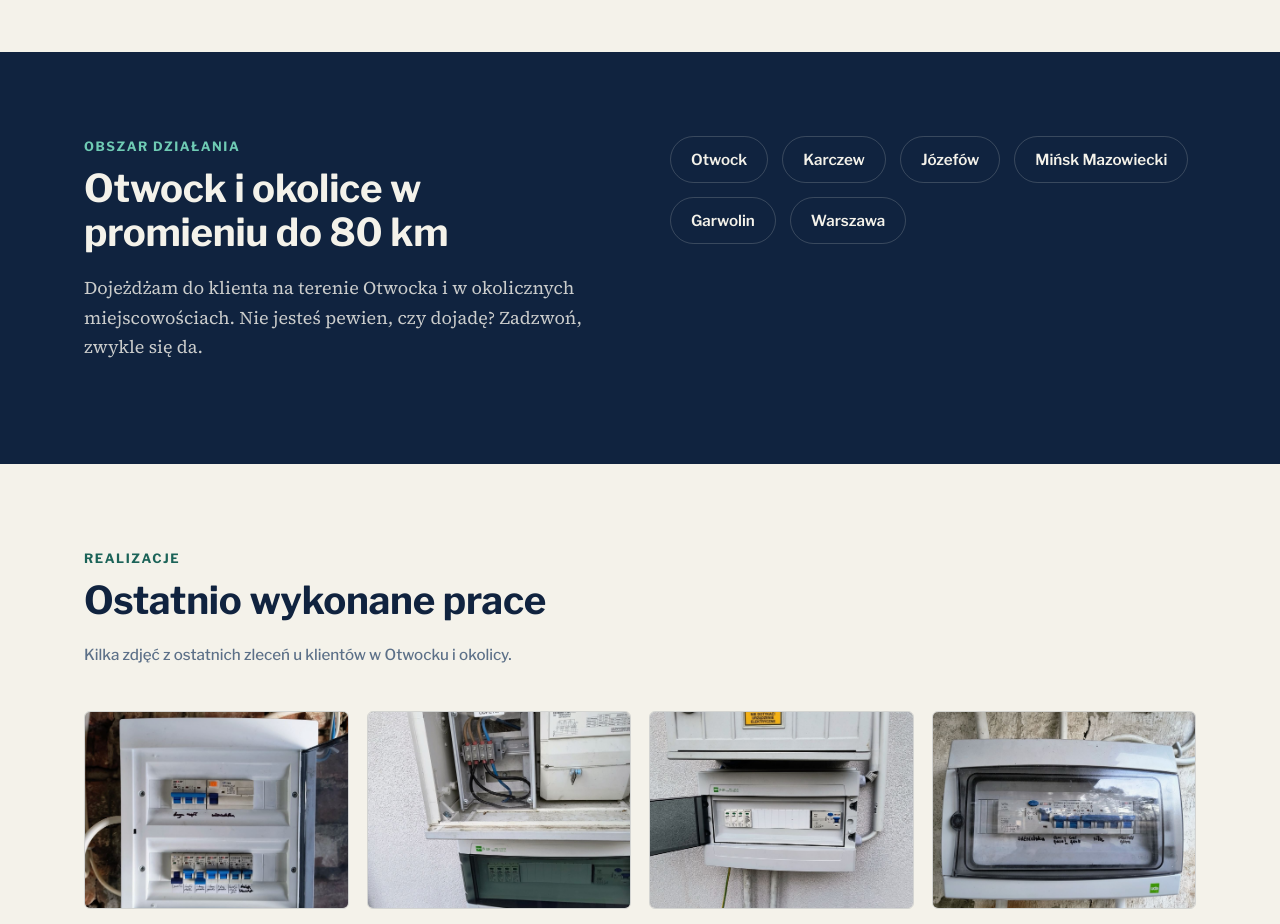
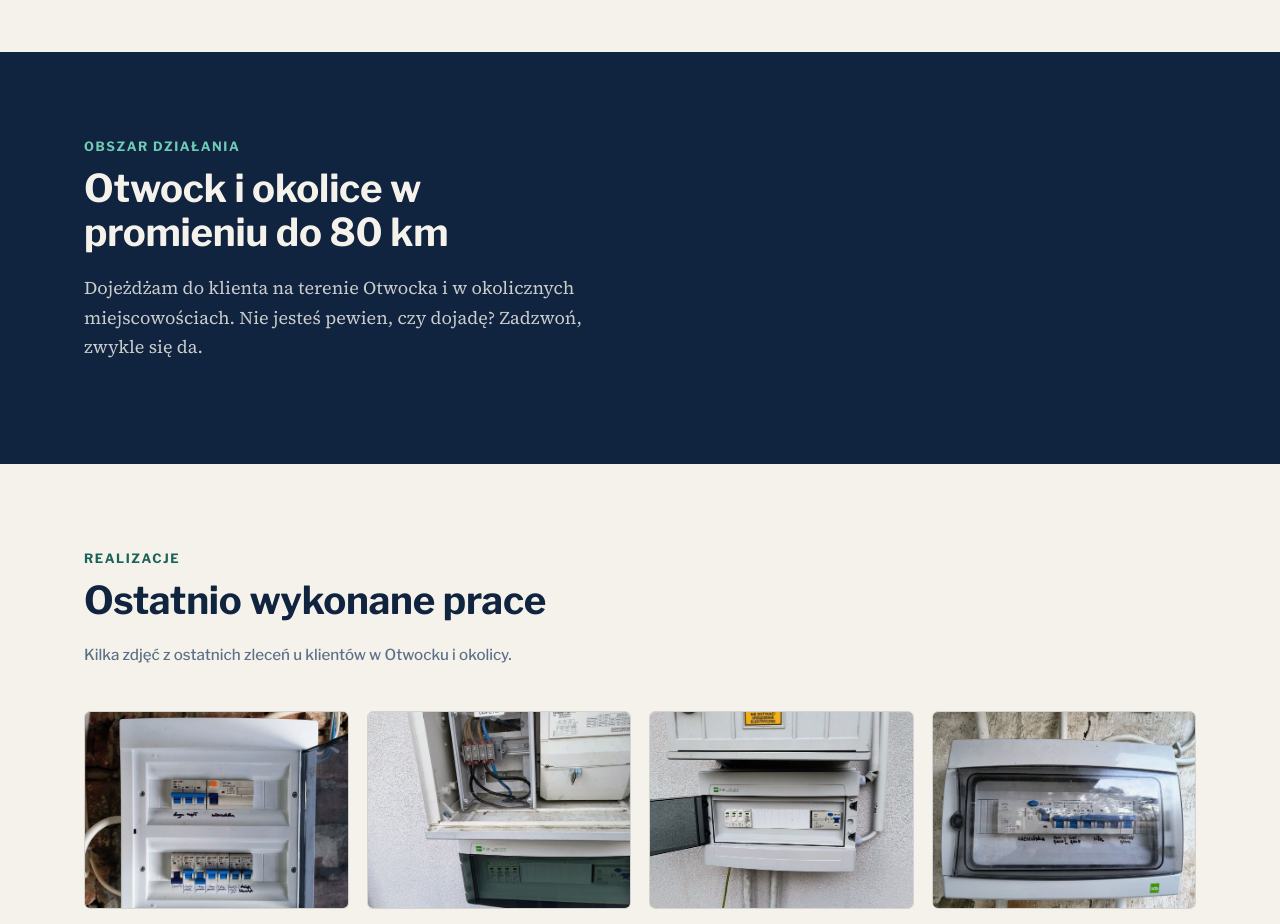
Before and after one commit to otwockelektryk-lang/elektryka-otwock, a plain HTML site: page index.html in a window 1280 px wide. Shown: the part 2060-2984 px from the top of the page. Drawn offline with nearby package versions, Linux system fonts and the light colour scheme.

Commit message:
Usunięcie listy miejscowości z sekcji obszaru działania
Co-Authored-By: Claude Sonnet 5 <noreply@anthropic.com>

```diff
--- a/index.html
+++ b/index.html
@@ -212,14 +212,7 @@
         <h2 class="h-light">Otwock i okolice w promieniu do 80 km</h2>
         <p class="p-light">Dojeżdżam do klienta na terenie Otwocka i w okolicznych miejscowościach. Nie jesteś pewien, czy dojadę? Zadzwoń, zwykle się da.</p>
       </div>
-      <div class="area-list" data-reveal>
-        <span>Otwock</span>
-        <span>Karczew</span>
-        <span>Józefów</span>
-        <span>Mińsk Mazowiecki</span>
-        <span>Garwolin</span>
-        <span>Warszawa</span>
-      </div>
+
     </div>
   </section>
 
```
